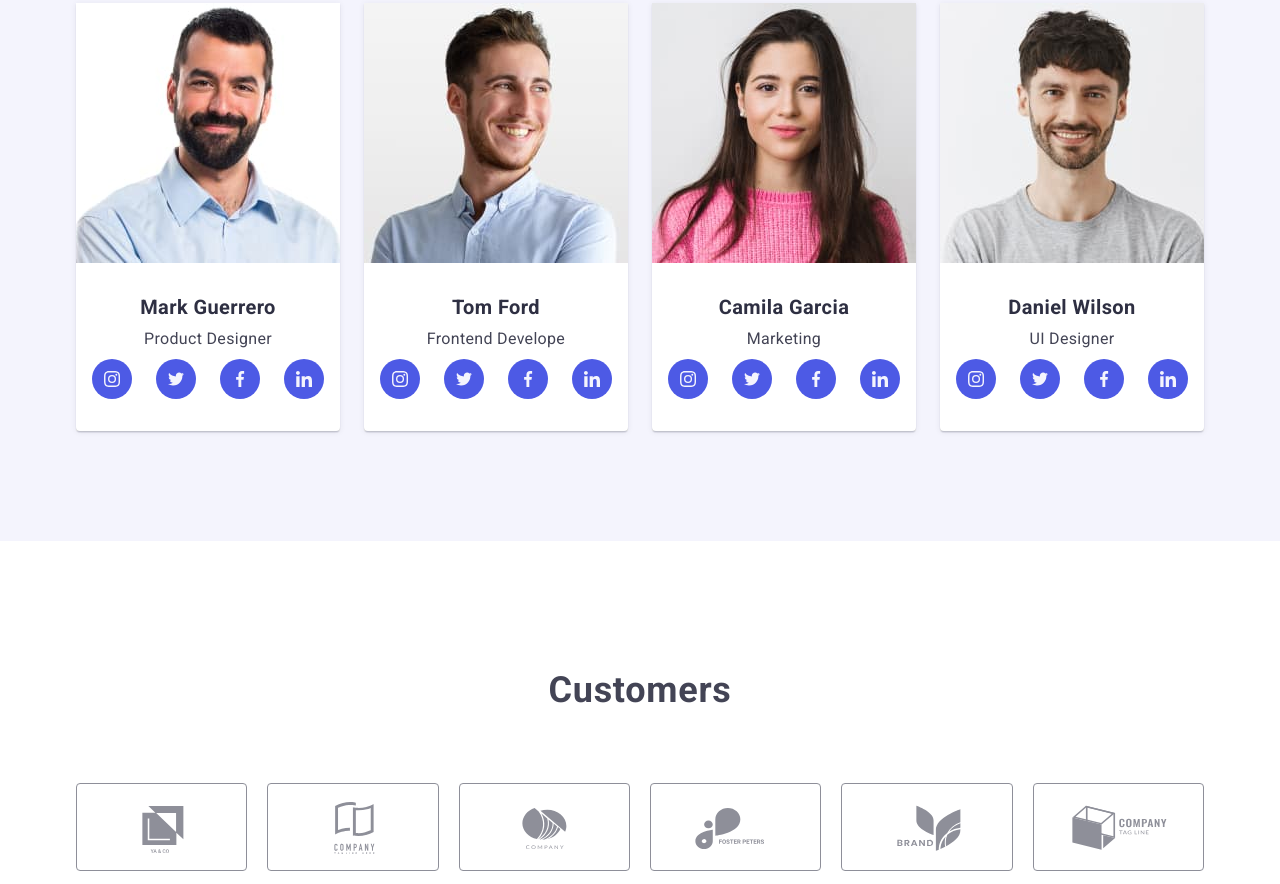
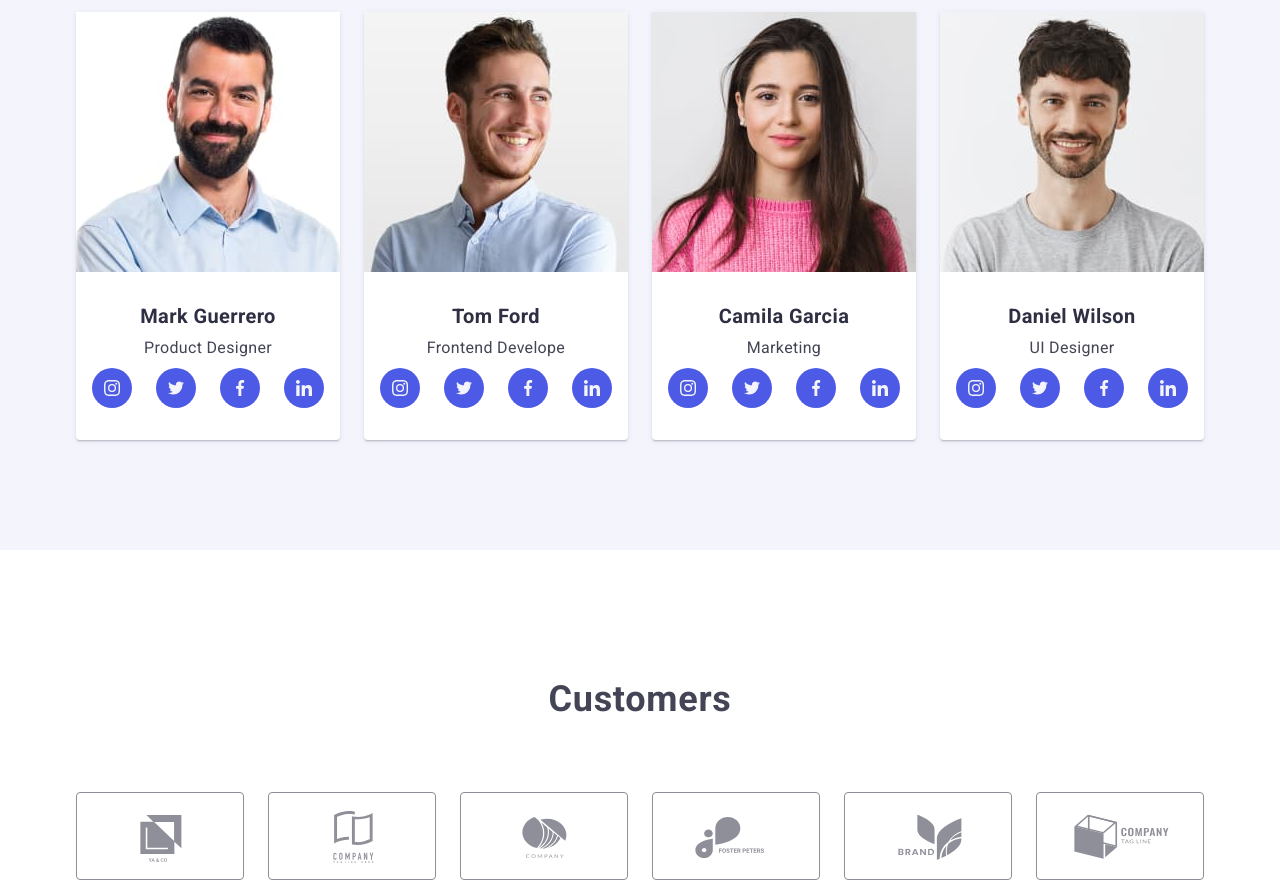
Before and after one commit to NikKms/goit-markup-hw-04, a plain HTML site: page index.html in a window 1280 px wide. Shown: the part 1913-2797 px from the top of the page. Drawn offline with nearby package versions, Linux system fonts and the light colour scheme.

```diff
--- a/css/styles.css
+++ b/css/styles.css
@@ -275,6 +275,8 @@
 
 .hero {
   max-width: 1440px;
+  height: 600px;
+  margin: 0 auto;
   padding-top: 188px;
   padding-bottom: 188px;
 
@@ -341,6 +343,7 @@
 }
 
 .principles-icon-box {
+  margin-bottom: 8px;
   display: flex;
 
   height: 112px;
@@ -349,7 +352,6 @@
   border-radius: 4px;
   align-items: center;
   justify-content: center;
-  background-size: contain;
 }
 .principles-icon {
 }
@@ -463,7 +465,7 @@
 }
 
 .team-card-content {
-  padding: 32px 16px;
+  padding: 32px 0;
 }
 
 .team-soc-list {
@@ -512,14 +514,14 @@
 .customers-list {
   display: flex;
   flex-wrap: wrap;
-  margin-left: -20px;
+  margin-left: -24px;
 }
 
 .customers-item {
-  flex-basis: calc(100% / 6 - 20px);
-  margin-left: 20px;
+  flex-basis: calc(100% / 6 - 24px);
+  margin-left: 24px;
 
-  display: block;
+  /* display: block; */
 }
 
 .customers-link {
@@ -527,22 +529,23 @@
   width: 100%;
   height: 88px;
 
-  border: 1px solid #8e8f99;
+  border: 1px solid currentColor;
   border-radius: 4px;
 
   align-items: center;
   justify-content: center;
 
-  fill: #8e8f99;
+  color: #8e8f99;
 }
 
 .customers-link:hover,
 .customers-link:focus {
-  fill: #404bbf;
+  color: #404bbf;
   border-color: #404bbf;
 }
 
 .customers-icon {
+  fill: currentColor;
 }
 
 /* ------***PORTFOLIO***------ */
```
Also changed, not shown: portfolio.html (+0 -1 lines).
